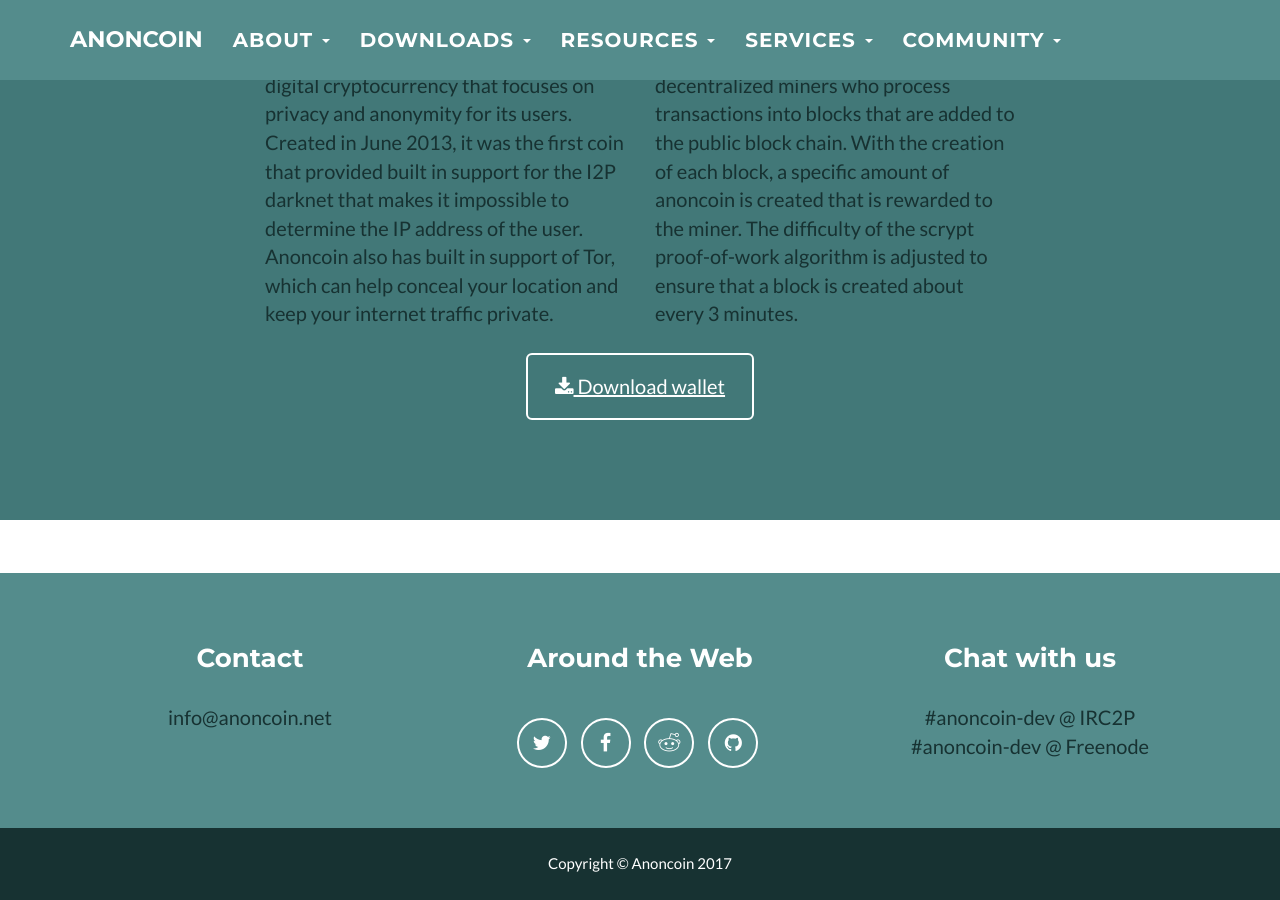
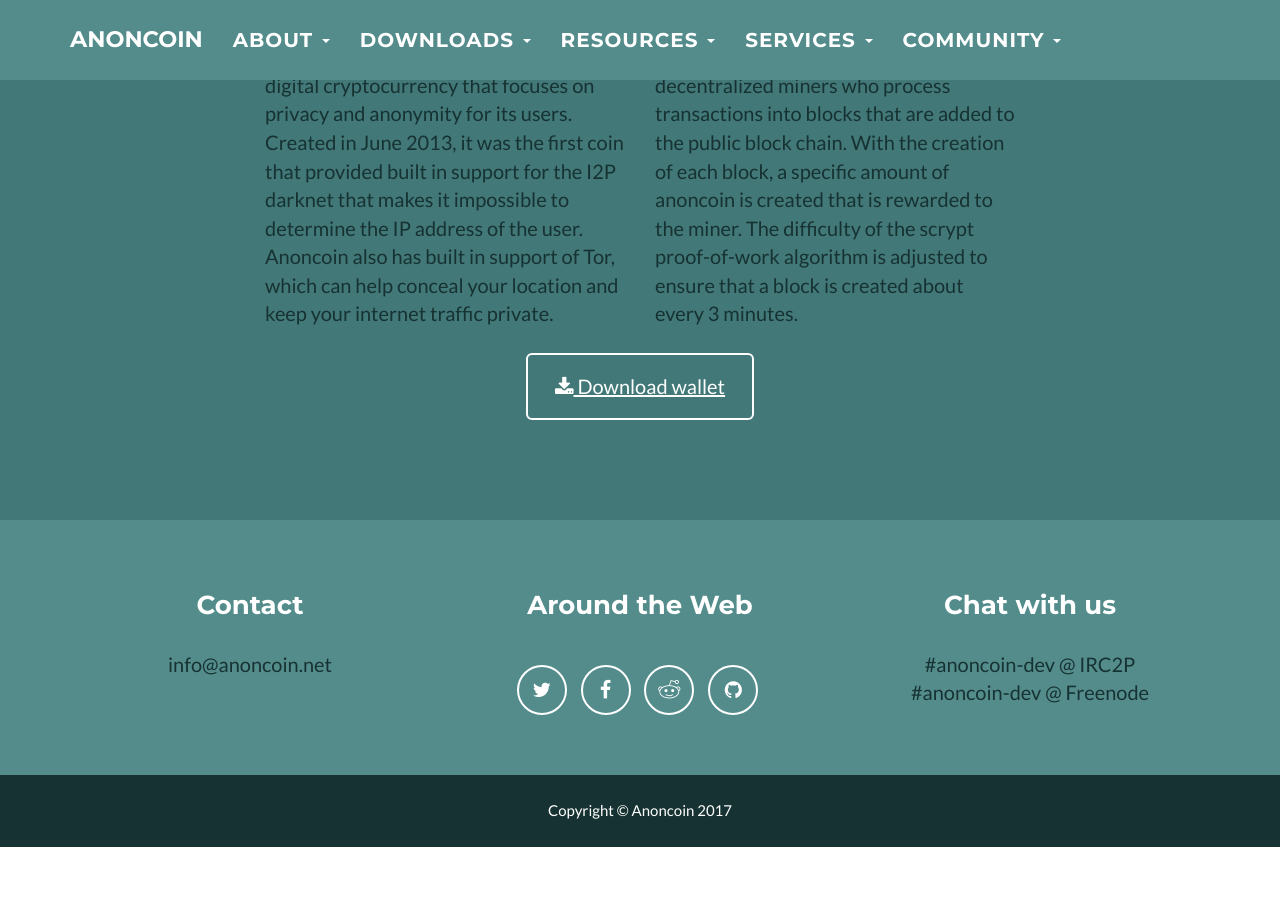
Before and after one commit to Anoncoin/anoncoin-website, a Jekyll site: the page built from index.html, in a window 1280 px wide and 900 px high, scrolled down 1038 px. Built offline with Jekyll 4.4.1, drawn with Linux system fonts in a browser that asks for light colours; after the commit the page ends 1885 px from its top, so only the background shows below that.

Commit message:
Just some small tags to make space

```diff
--- a/_includes/footer.html
+++ b/_includes/footer.html
@@ -1,6 +1,5 @@
 </div>
 </div>
-<p></p><br><br>
 </div>
 </section>
 <!-- Footer -->
--- a/_layouts/page.html
+++ b/_layouts/page.html
@@ -5,6 +5,7 @@
     {% include nav.html %}
     {% include page_top.html %}
     {{ content }}
+    <p></p><br><br>
     {% include footer.html %}
     {% include js.html %}
     </body>
```
